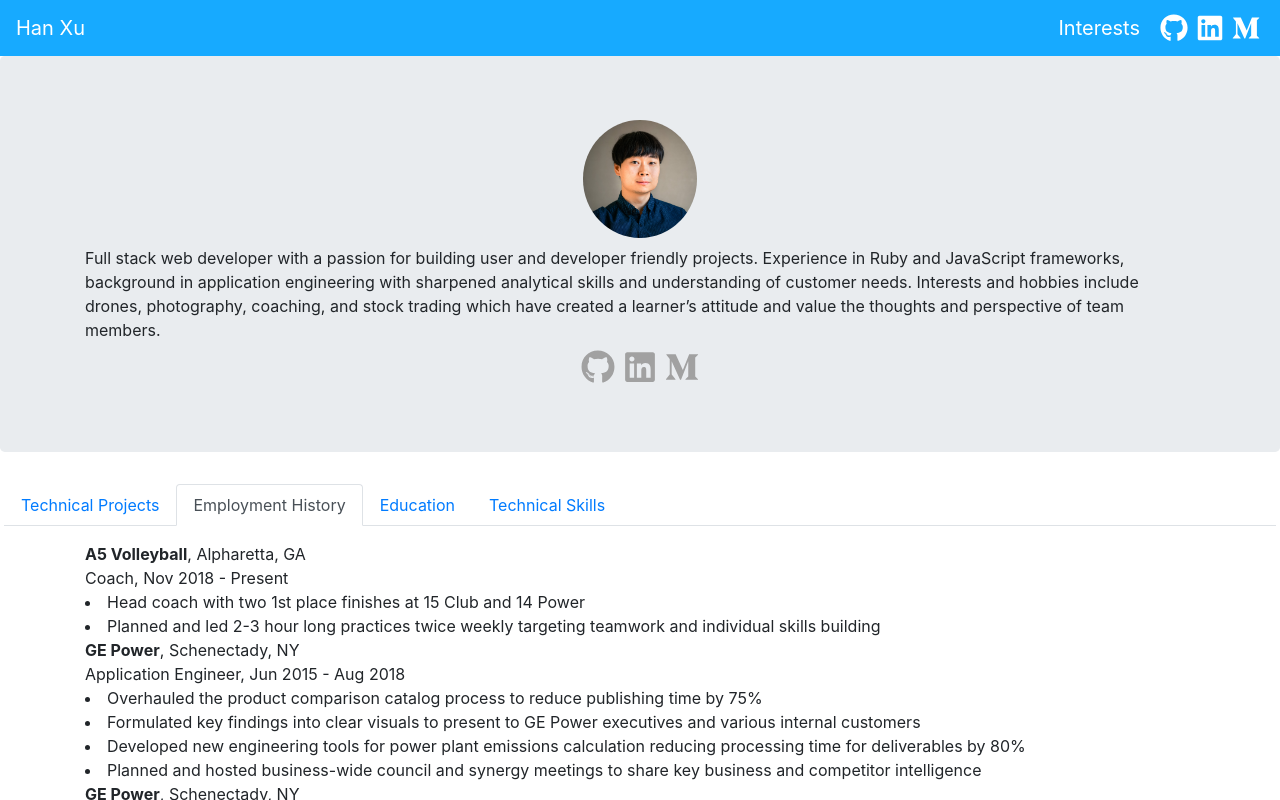
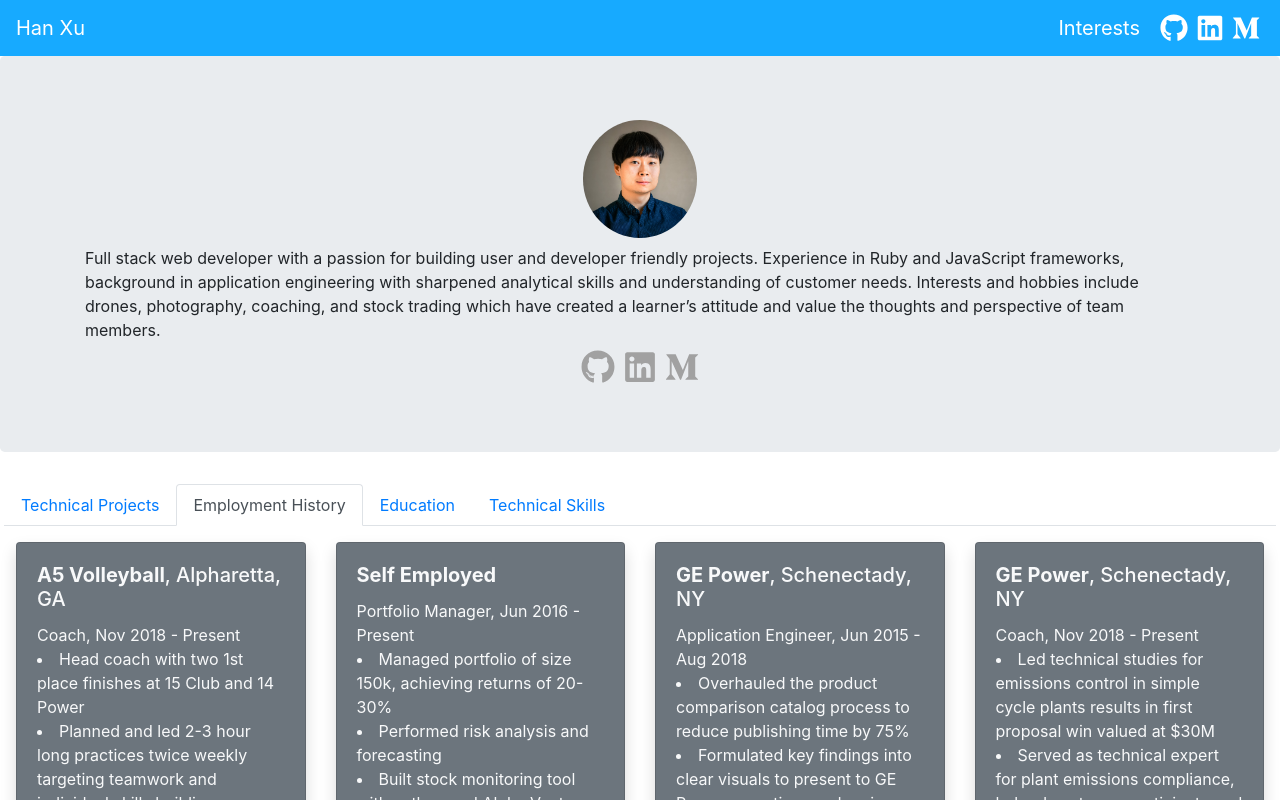
Before and after one commit to hanxu27/portfolio, a React (Create React App) app: page / in a window 1280 px wide. Both pictures are taken after a click on the tab "Employment History". Shown: the top 800 px of the page. Built offline with nearby package versions, Linux system fonts and the light colour scheme.

Commit message:
cards for employment

```diff
--- a/src/components/AboutMe/hobbies.js
+++ b/src/components/AboutMe/hobbies.js
@@ -33,7 +33,7 @@ const hobbies = [
   {
     title: "Stocks",
     description:
-      "Although initially quite successful on my investsments getting 20% to 40% returns on my individual and Roth accounts, I manage to lose my gains when trying to break into trading. Now with some free time, I'm going to be disciplined and laser focused when entering and exiting my trades, constantly testing my hypothesis and adjusting my plan."
+      "Although initially quite successful on my investsments getting 20% to 30% returns on my individual and Roth accounts, I manage to lose my gains when trying to break into trading. Now with some free time, I'm going to be disciplined and laser focused when entering and exiting my trades, constantly testing my hypothesis and adjusting my plan."
   }
 ];
 
--- a/src/components/Home.js
+++ b/src/components/Home.js
@@ -56,7 +56,6 @@ class Home extends Component {
             >
               <FaGithub size={34} className="m-1" style={{ color: this.iconColor }} />
             </a>
-
             <a
               href="https://www.linkedin.com/in/hanxu27/"
               target="_blank"
--- a/src/components/tabs/Employment.js
+++ b/src/components/tabs/Employment.js
@@ -1,42 +1,53 @@
 import React from "react";
-import { Container } from "react-bootstrap";
+import { CardColumns, Card, Row, Col } from "react-bootstrap";
+
+const jobList = [
+  {
+    company: "A5 Volleyball",
+    location: "Alpharetta, GA",
+    title: "Coach",
+    duration: "Nov 2018 - Present",
+    responsibilities: ["Head coach with two 1st place finishes at 15 Club and 14 Power", "Planned and led 2-3 hour long practices twice weekly targeting teamwork and individual skills building"]
+  },
+  {
+    company: "Self Employed",
+    location: "",
+    title: "Portfolio Manager",
+    duration: "Jun 2016 - Present",
+    responsibilities: ["Managed portfolio of size 150k, achieving returns of 20-30%", "Performed risk analysis and forecasting", "Built stock monitoring tool with python and Alpha Vantage API"]
+  },
+  {
+    company: "GE Power",
+    location: "Schenectady, NY",
+    title: "Application Engineer",
+    duration: "Jun 2015 - Aug 2018",
+    responsibilities: ["Overhauled the product comparison catalog process to reduce publishing time by 75%", "Formulated key findings into clear visuals to present to GE Power executives and various internal customers", "Developed new engineering tools for power plant emissions calculation reducing processing time for deliverables by 80%", "Planned and hosted business-wide council and synergy meetings to share key business and competitor intelligence"]
+  },
+  {
+    company: "GE Power",
+    location: "Schenectady, NY",
+    title: "Coach",
+    duration: "Nov 2018 - Present",
+    responsibilities: ["Led technical studies for emissions control in simple cycle plants results in first proposal win valued at $30M", "Served as technical expert for plant emissions compliance, helped customers anticipate and mitigate regulatory hurdles", "Took initiatives to lean out engineering tools and proposal processes decreasing turnaround time by 35%"]
+  },
+]
 
 const Employment = () => {
   return (
-    <Container>
-      <b>A5 Volleyball</b>, Alpharetta, GA <br />
-      Coach, Nov 2018 - Present
-      <li>Head coach with two 1st place finishes at 15 Club and 14 Power</li>
-      <li>
-        Planned and led 2-3 hour long practices twice weekly targeting teamwork and individual
-        skills building
-      </li>
-      <b>GE Power</b>, Schenectady, NY
-      <br />
-      Application Engineer, Jun 2015 - Aug 2018
-      <li>Overhauled the product comparison catalog process to reduce publishing time by 75%</li>
-      <li>
-        Formulated key findings into clear visuals to present to GE Power executives and various
-        internal customers
-      </li>
-      <li>
-        Developed new engineering tools for power plant emissions calculation reducing processing
-        time for deliverables by 80%
-      </li>
-      <li>
-        Planned and hosted business-wide council and synergy meetings to share key business and
-        competitor intelligence
-      </li>
-      <p>
-        <b>GE Power</b>, Schenectady, NY <br />
-        Environmental Engineer, Dec 2012 - Jun 2015
-        <li>Head coach with two 1st place finishes at 15 Club and 14 Power</li>
-        <li>
-          Planned and led 2-3 hour long practices twice weekly targeting teamwork and individual
-          skills building
-        </li>
-      </p>
-    </Container>
+    <Row className="justify-content-center">
+      {jobList.map(job =>
+        <Col className="mb-2" lg={3} md={5}>
+          <Card bg="secondary" text="light" className="shadow h-100">
+            <Card.Body>
+              <Card.Title><b>{job.company}</b>{job.location !== "" && `, ${job.location}`}</Card.Title>
+              <Card.Text>{job.title}, {job.duration}
+                {job.responsibilities.map(res => <li>{res}</li>)}
+              </Card.Text>
+            </Card.Body>
+          </Card>
+        </Col>
+      )}
+    </Row>
   );
 };
 
```
